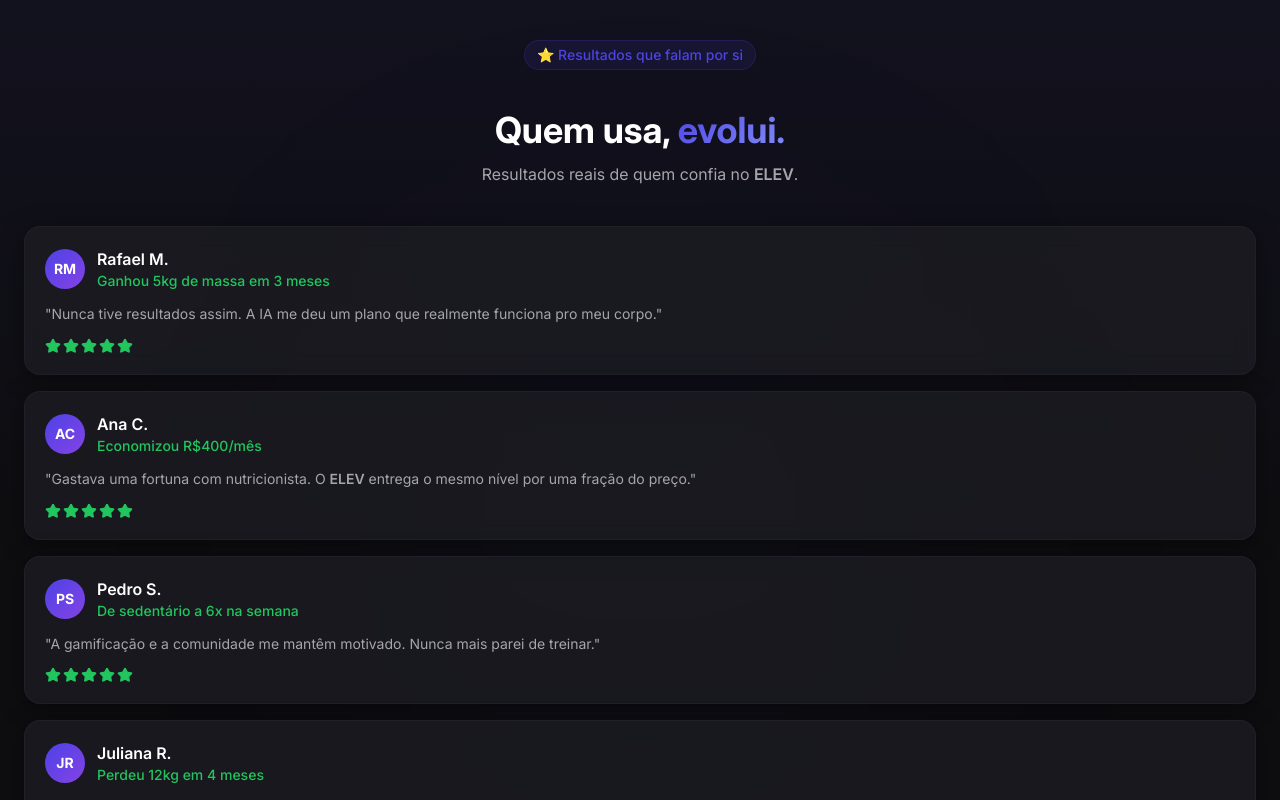
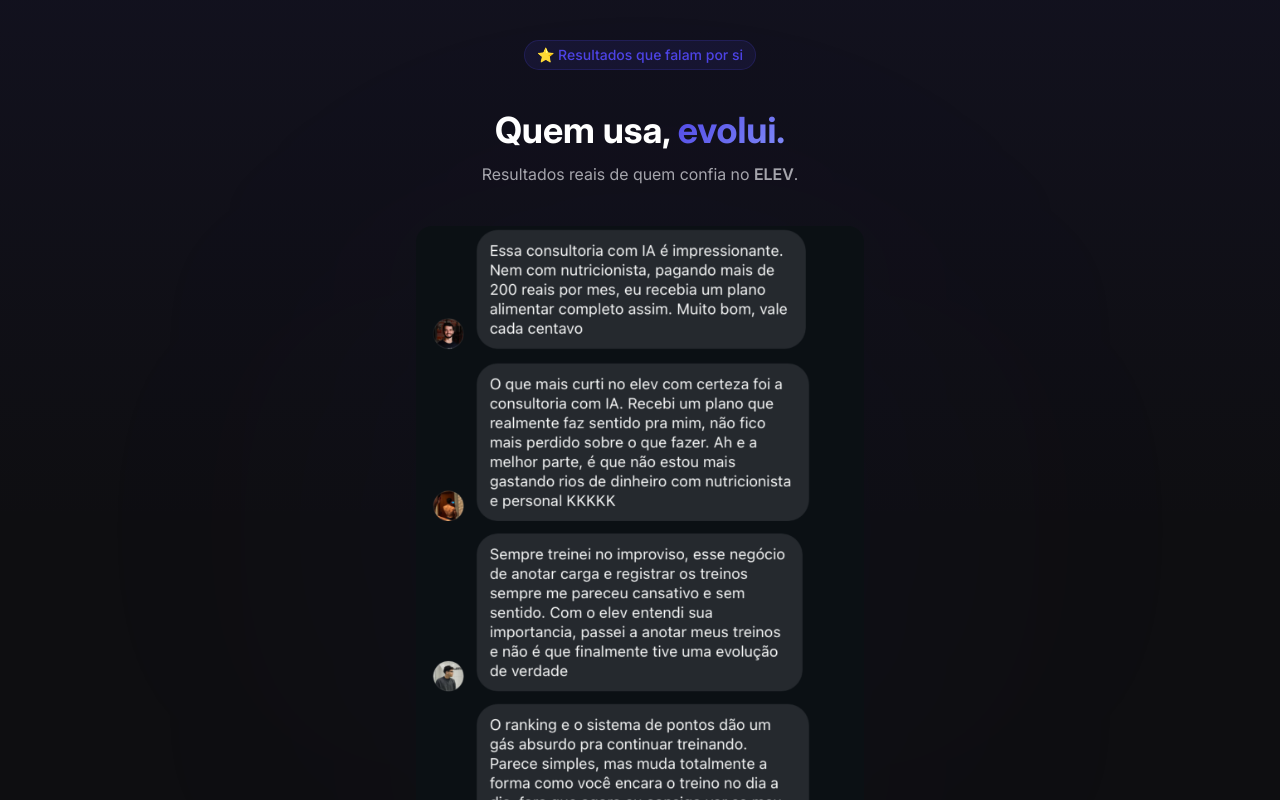
Before and after one commit to Lucas-Sambati/landingPage_elev, a React (Vite) app: page /depoimentos in a window 1280 px wide. Shown: the top 800 px of the page. Built offline with nearby package versions, Linux system fonts and the light colour scheme; the HTML template or start-up script is replaced by a standard one.

Commit message:
Atualizando

```diff
--- a/src/components/TestimonialsSection.tsx
+++ b/src/components/TestimonialsSection.tsx
@@ -1,34 +1,6 @@
 import { motion } from "framer-motion";
-import { Star } from "lucide-react";
 import { useNavigate } from "react-router-dom";
-import { renderWithElevBrand } from "@/lib/utils";
-
-const testimonials = [
-  {
-    name: "Rafael M.",
-    result: "Ganhou 5kg de massa em 3 meses",
-    text: "Nunca tive resultados assim. A IA me deu um plano que realmente funciona pro meu corpo.",
-    avatar: "RM",
-  },
-  {
-    name: "Ana C.",
-    result: "Economizou R$400/mês",
-    text: "Gastava uma fortuna com nutricionista. O Elev entrega o mesmo nível por uma fração do preço.",
-    avatar: "AC",
-  },
-  {
-    name: "Pedro S.",
-    result: "De sedentário a 6x na semana",
-    text: "A gamificação e a comunidade me mantêm motivado. Nunca mais parei de treinar.",
-    avatar: "PS",
-  },
-  {
-    name: "Juliana R.",
-    result: "Perdeu 12kg em 4 meses",
-    text: "O plano alimentar da IA mudou minha relação com a comida. Simples e eficiente.",
-    avatar: "JR",
-  },
-];
+import feedbacksImg from "@/assets/feedbacks.png";
 
 const TestimonialsSection = () => {
   const navigate = useNavigate();
@@ -55,33 +27,18 @@
           <p className="text-muted-foreground">Resultados reais de quem confia no <span className="elev-brand">ELEV</span>.</p>
         </motion.div>
 
-        <div className="space-y-4">
-          {testimonials.map((t, i) => (
-            <motion.div
-              key={i}
-              initial={{ opacity: 0, y: 10 }}
-              animate={{ opacity: 1, y: 0 }}
-              transition={{ delay: i * 0.05, duration: 0.25 }}
-              className="glass-card p-5"
-            >
-              <div className="flex items-center gap-3 mb-3">
-                <div className="w-10 h-10 rounded-full gradient-cta flex items-center justify-center text-primary-foreground text-sm font-bold">
-                  {t.avatar}
-                </div>
-                <div>
-                  <p className="font-semibold text-foreground">{t.name}</p>
-                  <p className="text-sm text-[#22C55E] font-medium">{t.result}</p>
-                </div>
-              </div>
-              <p className="text-muted-foreground text-sm leading-relaxed">"{renderWithElevBrand(t.text)}"</p>
-              <div className="flex gap-0.5 mt-3">
-                {[...Array(5)].map((_, j) => (
-                  <Star key={j} className="w-4 h-4 fill-[#22C55E] text-[#22C55E]" />
-                ))}
-              </div>
-            </motion.div>
-          ))}
-        </div>
+        <motion.div
+          initial={{ opacity: 0, y: 10 }}
+          animate={{ opacity: 1, y: 0 }}
+          transition={{ duration: 0.3 }}
+          className="w-full flex justify-center"
+        >
+          <img
+            src={feedbacksImg}
+            alt="Feedbacks de usuários do ELEV"
+            className="w-full max-w-md rounded-2xl"
+          />
+        </motion.div>
 
         {/* Next page button */}
         <motion.div
```
Also changed, not shown: src/assets/feedbacks.png (added), 1 other file (tests, documents, lock files or other folders).
